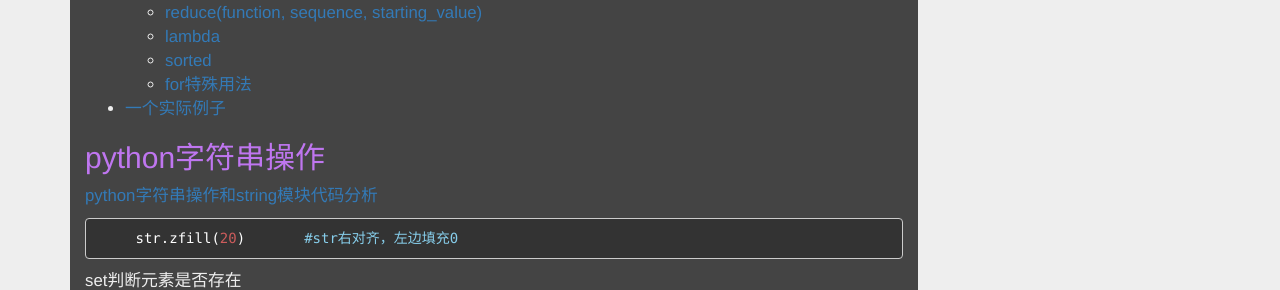
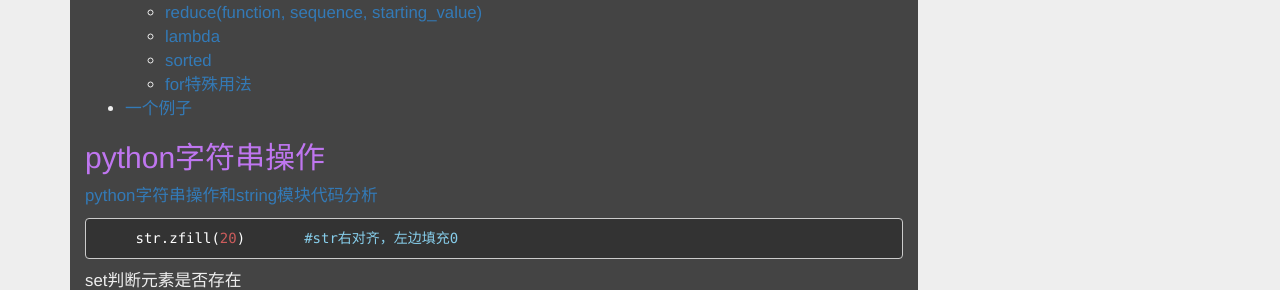
Before and after one commit to jgj1986/jgj1986.github.io, a Jekyll site: the page built from _posts/language/2015-06-04-python_learn.md, in a window 1280 px wide and 900 px high. Shown: the part 226-516 px from the top of the window. Built offline with Jekyll 4.4.1, drawn with Linux system fonts in a browser that asks for light colours; nearby versions of some CDN libraries; comment, search, counter and statistics services are not loaded.

Commit message:
modify some name in python learn blog
Signed-off-by: guojun.jin <guojun.jin@chukong-inc.com>

```diff
--- a/_posts/language/2015-06-04-python_learn.md
+++ b/_posts/language/2015-06-04-python_learn.md
@@ -122,9 +122,9 @@ lambda用户函数表达式
 ### sorted
 
     aa = [
-   {'name':'zhangsan', 'price':20.01, 'date':'2015-01-09T01:00:00Z'},
-   {'name':'lisi', 'price':10.01, 'date':'2013-01-09T01:00:00Z'},
-   {'name':'wangwu', 'price':0.01, 'date':'2012-01-09T01:00:00Z'}
+        {'name':'zhangsan', 'price':20.01, 'date':'2015-01-09T01:00:00Z'},
+        {'name':'lisi', 'price':10.01, 'date':'2013-01-09T01:00:00Z'},
+        {'name':'wangwu', 'price':0.01, 'date':'2012-01-09T01:00:00Z'}
     ]
     sorted(aa, key=lambda s:s.amount) #对list进行排序
     sorted(aa, key=lambda s:s.amount, reverse=True)
@@ -145,7 +145,7 @@ lambda用户函数表达式
     print se
     #[0, 4, 16, 36, 64]
 
-## 一个实际例子
+## 一个例子
 
     tables=[[['db','table','index'],'key','val'], [['db1','table1','index1'],'key1','val1']]
     tables = [reduce(lambda a,b: a+b,[(y if type(y) == type([]) else [y]) for y in x ]) for x in tables ]
```
